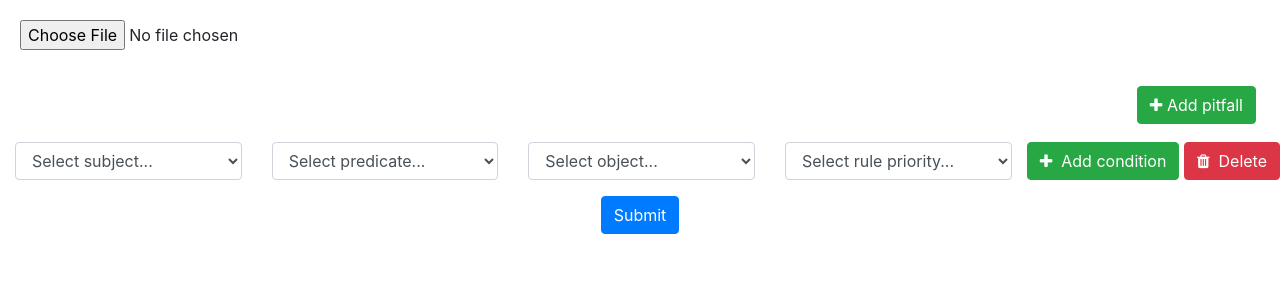
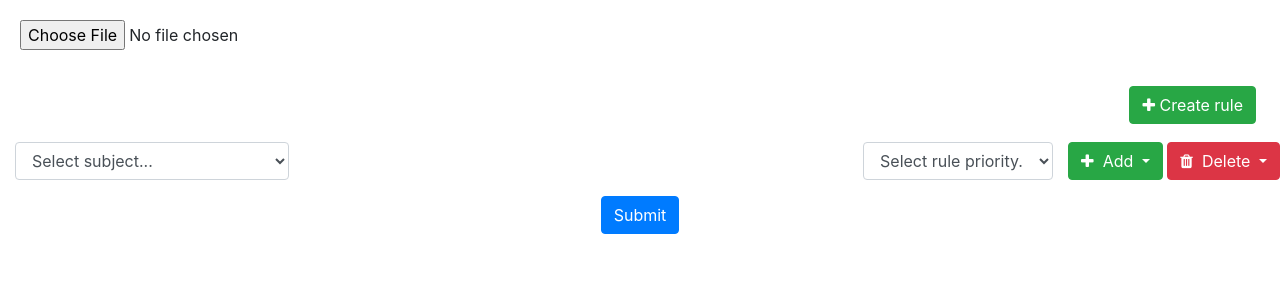
Before and after one commit to Remorax/SynEvaluator, a Flask app: page / in a window 1280 px wide. Shown: the part 56-356 px from the top of the page. Run offline with Flask 2, Linux system fonts and the light colour scheme; some libraries are stand-ins or nearby versions.

Commit message:
Updated add and delete buttons

```diff
--- a/static/js/index.js
+++ b/static/js/index.js
@@ -3,60 +3,106 @@ var subject_values = $.map($('#subject-select-0 option') ,function(option) {
     return "<option>" + option.value + "</option>";
 });
 
-var object_values = $.map($('#object-select-0-0 option') ,function(option) {
-    return "<option>" + option.value + "</option>";
+var extractive_clauses = {
+    "Has Related Element": ["Type", "Domain", "Range", "Subclass", "Is Relation", "Inverse Relation", "Equivalent Property", "Equivalent Class", "Disjoint Class", "Property Chain Axiom"],
+    "Has Descriptive Element": ["License", "Annotation", "Label", "Comment"],
+    "Has Attribute": ["ID", "Language", "Defined Namespace", "Used Namespace"],
+    "Has File Extension": ["Ontology(.owl/.rdf/.xml)", "Other"],
+    "Maps to Element of Type": ["Element", "Class", "Property", "Instance"]
+};
+
+var functional_clauses = {
+    "Has Ontological Property": ["Text Validity", "ID Consistency", "Text Symmetry", "Uniqueness"],
+    "Has Linguistic Property": ["Contains Polysemes", "Contains Conjunctions", "Contains Misc Items"]
+};
+
+var operator_expressions = {
+    "Uses Comparative Operator": ["Equality", "Inequality", "Synonymy", "Dissimilarity", "Inverse"],
+    "Uses Logical Operator": ["And", "Or", "Not"]
+};
+
+var object_values = ["Select predicate..."].concat(Object.keys(extractive_clauses), Object.keys(functional_clauses), Object.keys(operator_expressions));
+var pred_values = ["Select object..."];
+
+object_values = $.map(object_values, function(element) {
+    return "<option>" + element + "</option>";
 });
 
-var pred_values = $.map($('#predicate-select-0-0 option') ,function(option) {
-    return "<option>" + option.value + "</option>";
+pred_values = $.map(pred_values, function(element) {
+    return "<option>" + element + "</option>";
 });
 
 var priority_values = $.map($('#criticality-select-0 option') ,function(option) {
     return "<option>" + option.value + "</option>";
 });
-
 $("#actions-header").width($("#buttons-div-0").width());
 
-$("#pitfalls-div").on("click", ".delete", function(event){
-    var row_id = "row-" + $(this).attr('id').split("-").slice(-1)[0];
-    $("#" + row_id).remove();
-    var max_conditions = -1;
-    var rows = $(".row").slice(1);
-    if (rows == 0)
-        return
-    rows.each(function(row){
-        conditions = $(rows[row]).find("select").length-1;
-        if (conditions > max_conditions)
-            max_conditions = conditions;
+$("#pitfalls-div").on('click', '.exp-type', function(){
+    console.log("here");
+    var row_id = $(this).parent().attr('id').split("-").slice(-1)[0];
+    var condition_id;
+    try {
+        condition_id = $("#criticality-div-" + row_id).parent().prev().find("select").attr('id').split("-").slice(-1)[0];
+    }
+    catch (err) {
+        console.log(err);
+        condition_id = -1;
+    }
+    condition_id++;
+    objs = ["Select object..."];
+    preds = ["Select predicate..."];
+
+    if ($(this).text() == "Extractive Clause")
+        preds = preds.concat(Object.keys(extractive_clauses));
+    else if ($(this).text() == "Functional Clause")
+        preds = preds.concat(Object.keys(functional_clauses));
+    else if ($(this).text() == "Operator Expression")
+        preds = preds.concat(Object.keys(operator_expressions));
+
+    preds = $.map(preds, function(element) {
+    return "<option>" + element + "</option>";
     });
-    var header_conditions = ($("#header").find(".col").length-1);
-    if (header_conditions > max_conditions)
-        $("#header").find(".col").slice(- header_conditions + max_conditions).remove();
-});
 
-$("#pitfalls-div").on("click", ".add-cond", function(event){
-    var row_id = "criticality-div-" + $(this).attr('id').split("-").slice(-1)[0];
-    var condition_id = $("#" + row_id).parent().prev().find("select").attr('id').split("-").slice(-1)[0];
-    condition_id++;
+    objs = $.map(objs, function(element) {
+        return "<option>" + element + "</option>";
+    });
 
     var new_cond = "<div class='col'>\
         <div class='form-group'>\
-            <select class='form-control predicate-select' name='predicate-select-"+pitfall_count+"' id='predicate-select-"+pitfall_count+"-"+condition_id+"'>"
-                + pred_values.join("\n") +
+            <select class='form-control predicate-select' name='predicate-select-"+row_id+"' id='predicate-select-"+row_id+"-"+condition_id+"'>"
+                + preds.join("\n") +
             "</select>\
         </div>\
     </div>\
     <div class='col'>\
-        <div class='form-group' id='object-div-"+pitfall_count+"-"+condition_id+"'>\
-            <select class='form-control object-select' name='object-select-"+pitfall_count+"' id='object-select-"+pitfall_count+"-"+condition_id+"'>"
-                + object_values.join("\n") +
+        <div class='form-group' id='object-div-"+row_id+"-"+condition_id+"'>\
+            <select class='form-control object-select' name='object-select-"+row_id+"' id='object-select-"+row_id+"-"+condition_id+"'>"
+                + objs.join("\n") +
             "</select>\
         </div>\
     </div>";
-    $("#" + row_id).parent().before(new_cond);
-    condition_id++;
+    $("#criticality-div-" + row_id).parent().before(new_cond);
+    console.log($("#object-select-"+row_id+"-"+condition_id).width());
+    console.log($("#predicate-select-"+row_id+"-"+condition_id).width());
+    if (condition_id > 1)
+        $("#subject-select-" + row_id).css("width", '');
+    console.log($("#subject-select-"+row_id).width());
 
+});
 
+$("#pitfalls-div").on("click", ".delete", function(event){
+    var row_id = $(this).parent().attr('id').split("-").slice(-1)[0];
+    if ($(this).text() == "Rule"){
+        $("#row-" + row_id).remove();
+        pitfall_count--;
+    }
+    else if ($(this).text() == "Condition"){
+        prev_elem = $("#criticality-div-" + row_id).parent().prev();
+        if (!prev_elem.find("select").attr('class').split(/\s+/).includes("subject-select")){
+            prev_elem.remove();
+            $("#criticality-div-" + row_id).parent().prev().remove();
+        }
+    }
 });
 
 $("#pitfalls-div").on("change", ".predicate-select", function(event){
@@ -67,26 +113,12 @@ $("#pitfalls-div").on("change", ".predicate-select", function(event){
     var predicate_val = $(predicate_id).val();
     var object_select = "<select class='form-control' name='object-select-"+id.split("-")[0]+"' id='object-select-" + id + "'>";
     var options = [];
-    if (predicate_val == "Has Related Element")
-        options = ["Type", "Domain", "Range", "Subclass", "Is Relation", "Inverse Relation", "Equivalent Property", "Equivalent Class", "Disjoint Class", "Property Chain Axiom"];
-    else if (predicate_val == "Has Descriptive Element")
-        options = ["License", "Annotation", "Label", "Comment"];
-    else if (predicate_val == "Has Attribute")
-        options = ["ID", "Language", "Defined Namespace", "Used Namespace"];
-    else if (predicate_val == "Has File Extension")
-        options = ["Ontology(.owl/.rdf/.xml)", "Other"];
-    else if (predicate_val == "Maps to Element of Type")
-        options = ["Element", "Class", "Property", "Instance"];
-    else if (predicate_val == "Uses Comparative Operator")
-        options = ["Equality", "Inequality", "Synonymy", "Dissimilarity", "Inverse"];
-    else if (predicate_val == "Uses Logical Operator")
-        options = ["And", "Or", "Not"];
-    else if (predicate_val == "Has Ontological Property")
-        options = ["Text Validity", "ID Consistency", "Text Symmetry", "Uniqueness"];
-    else if (predicate_val == "Has Linguistic Property")
-        options = ["Contains Polysemes", "Contains Conjunctions", "Contains Misc Items"];
-    else
-        options = ["Type", "Domain", "Range", "Subclass", "Is Relation", "Inverse Relation", "Equivalent Property", "Equivalent Class", "Disjoint Class", "Property Chain Axiom"];
+    if (predicate_val in extractive_clauses)
+        options = extractive_clauses[predicate_val]
+    else if (predicate_val in functional_clauses)
+        options = functional_clauses[predicate_val]
+    else if (predicate_val in operator_expressions)
+        options = operator_expressions[predicate_val]
     for (index in options)
         object_select += "<option>" + options[index] + "</option>";
     object_select += "</select>";
@@ -99,51 +131,38 @@ $( "#add-pitfall" ).click(function() {
     $("#pitfalls-div").append("<div class='row' id='row-" + pitfall_count + "'>\
             <div class='col'>\
                 <div class='form-group'>\
-                    <select class='form-control subject-select' name='subject-select-"+pitfall_count+"' id='subject-select-" + pitfall_count + "'>"
+                    <select class='form-control subject-select' style='width: 274.078px' name='subject-select-"+pitfall_count+"' id='subject-select-" + pitfall_count + "'>"
                         + subject_values.join("\n") +
                     "</select>\
                 </div>\
             </div>\
-            <div class='col'>\
-                <div class='form-group'>\
-                    <select class='form-control predicate-select' name='predicate-select-"+pitfall_count+"' id='predicate-select-" + pitfall_count + "-0'>"
-                        + pred_values.join("\n") +
-                    "</select>\
-                </div>\
-            </div>\
-            <div class='col'>\
-                <div class='form-group' id='object-div-" + pitfall_count + "-0'>\
-                    <select class='form-control object-select' name='object-select-"+pitfall_count+"' id='object-select-" + pitfall_count + "-0'>"
-                        + object_values.join("\n") +
-                    "</select>\
-                </div>\
-            </div>\
-            <div class='col'>\
+            <div class='col' style='max-width: 220px'>\
                 <div class='form-group' id='criticality-div-" + pitfall_count + "'>\
-                    <select class='form-control criticality-select' name='criticality-select-"+pitfall_count+"' id='criticality-select-" + pitfall_count + "-0'>"
+                    <select class='form-control criticality-select'  style='width: 190px' name='criticality-select-"+pitfall_count+"' id='criticality-select-" + pitfall_count + "-0'>"
                         + priority_values.join("\n") +
                     "</select>\
                 </div>\
             </div>\
             <div class='buttons-div' id='buttons-div-" + pitfall_count + "'>\
-                <button type='button' class='add-cond btn btn-success' id='add-cond-" + pitfall_count + "'>\
-                    <i class='fa fa-plus'></i>&nbsp; Add condition\
-                </button>\
-                <button type='button' class='delete btn btn-danger' id='delete-" + pitfall_count + "'>\
-                    <i class='fa fa-trash'></i>&nbsp; Delete\
-                </button>\
+                <div class='dropdown' style='display: inline'>\
+                    <button class='btn btn-success dropdown-toggle' type='button' data-toggle='dropdown' id='add-cond-" + pitfall_count + "' aria-haspopup='true' aria-expanded='false'>\
+                        <i class='fa fa-plus'></i>&nbsp; Add <span class='caret'></span>\
+                    </button>\
+                    <ul class='dropdown-menu' aria-labelledby='add-cond-" + pitfall_count + "'>\
+                        <li id='add-eclause-" + pitfall_count + "'><a class='dropdown-item exp-type' href='#'>Extractive Clause</a></li>\
+                        <li id='add-fclause-" + pitfall_count + "'><a class='dropdown-item exp-type' href='#'>Functional Clause</a></li>\
+                        <li id='add-operator-" + pitfall_count + "'><a class='dropdown-item exp-type' href='#'>Operator Expression</a></li>\
+                    </ul>\
+                </div>\
+                <div class='dropdown' style='display: inline'>\
+                    <button class='btn btn-danger dropdown-toggle' type='button' data-toggle='dropdown' id='delete-" + pitfall_count + "' aria-haspopup='true' aria-expanded='false'>\
+                        <i class='fa fa-trash'></i>&nbsp; Delete <span class='caret'></span>\
+                    </button>\
+                    <ul class='dropdown-menu' aria-labelledby='delete-" + pitfall_count + "'>\
+                        <li id='delete-cond-" + pitfall_count + "'><a class='dropdown-item delete' href='#'>Condition</a></li>\
+                        <li id='delete-rule-" + pitfall_count + "'><a class='dropdown-item delete' href='#'>Rule</a></li>\
+                    </ul>\
+                </div>\
             </div>\
         </div>");
 });
-
-// Insert inside buttons-div
-// <div class='dropdown' style='display: inline'>\
-//                     <button class='btn btn-success dropdown-toggle' type='button' data-toggle='dropdown' id='add-cond-" + pitfall_count + "' aria-haspopup='true' aria-expanded='false'>\
-//                         <i class='fa fa-plus'></i>&nbsp; Add condition <span class='caret'></span>\
-//                     </button>\
-//                     <ul class='dropdown-menu' aria-labelledby='add-cond-" + pitfall_count + "'>\
-//                         <li id='add-eclause-" + pitfall_count + "'><a class='dropdown-item' href='#'>Extractive Clause</a></li>\
-//                         <li id='add-fclause-" + pitfall_count + "'><a class='dropdown-item' href='#'>Functional Clause</a></li>\
-//                         <li id='add-operator-" + pitfall_count + "'><a class='dropdown-item' href='#'>Operator Expression</a></li>\
-//                     </ul>\
-//                 </div>\
--- a/templates/index.html
+++ b/templates/index.html
@@ -49,7 +49,7 @@
 
         <div class="float-right my-3 mx-4">
             <button type="button" class="btn btn-success" id="add-pitfall">
-                <i class="fa fa-plus" aria-hidden="true"></i> Add pitfall
+                <i class="fa fa-plus" aria-hidden="true"></i> Create rule
             </button>
         </div>
         <br><br><br>
@@ -57,7 +57,7 @@
             <div class="row" id="row-0">
                 <div class="col">
                     <div class="form-group">
-                        <select class="form-control subject-select" name="subject-select-0" id="subject-select-0">
+                        <select class="form-control subject-select" name="subject-select-0" id="subject-select-0"  style='width: 274.078px' >
                             <option selected>Select subject...</option>
                             <option>Ontology Header</option>
                             <option>Ontology Metadata</option>
@@ -74,7 +74,7 @@
                         </select>
                     </div>
                 </div>
-                <div class="col">
+<!--                 <div class="col">
                     <div class="form-group">
                         <select class="form-control predicate-select" name="predicate-select-0" id="predicate-select-0-0">
                             <option selected>Select predicate...</option>
@@ -106,10 +106,10 @@
                             <option>Property Chain Axiom</option>
                         </select>
                     </div>
-                </div>
-                <div class="col">
+                </div> -->
+                <div class="col" style="max-width: 220px">
                     <div class="form-group" id="criticality-div-0">
-                        <select class="form-control criticality-select" name="criticality-select-0" id="criticality-select-0">
+                        <select class="form-control criticality-select" name="criticality-select-0" id="criticality-select-0" style="width: 190px">
                             <option selected>Select rule priority...</option>
                             <option>Critical</option>
                             <option>Intermediate</option>
@@ -118,22 +118,30 @@
                     </div>
                 </div>
                 <div class="buttons-div" id="buttons-div-0">
-<!--                     <div class="dropdown" style="display: inline">
+                    <div class="dropdown" style="display: inline">
                         <button class="btn btn-success dropdown-toggle" type="button" data-toggle="dropdown" id="add-cond-0" aria-haspopup="true" aria-expanded="false">
-                            <i class="fa fa-plus"></i>&nbsp; Add condition <span class="caret"></span>
+                            <i class="fa fa-plus"></i>&nbsp; Add <span class="caret"></span>
                         </button>
                         <ul class="dropdown-menu" aria-labelledby="add-cond-0">
-                            <li id="add-eclause-0"><a class="dropdown-item" href="#">Extractive Clause</a></li>
-                            <li id="add-fclause-0"><a class="dropdown-item" href="#">Functional Clause</a></li>
-                            <li id="add-operator-0"><a class="dropdown-item" href="#">Operator Expression</a></li>
+                            <li id="add-eclause-0"><a class="dropdown-item exp-type" href="#">Extractive Clause</a></li>
+                            <li id="add-fclause-0"><a class="dropdown-item exp-type" href="#">Functional Clause</a></li>
+                            <li id="add-operator-0"><a class="dropdown-item exp-type" href="#">Operator Expression</a></li>
+
                         </ul>
-                    </div> -->
-                    <button class="btn btn-success add-cond" type="button" id="add-cond-0" >
-                        <i class="fa fa-plus"></i>&nbsp; Add condition
-                    </button>
-                    <button type="button" class="delete btn btn-danger" id="delete-0">
+                    </div>
+                    <div class="dropdown" style="display: inline">
+                        <button class="btn btn-danger dropdown-toggle" type="button" data-toggle="dropdown" id="delete-0" aria-haspopup="true" aria-expanded="false">
+                            <i class="fa fa-trash"></i>&nbsp; Delete <span class="caret"></span>
+                        </button>
+                        <ul class="dropdown-menu" aria-labelledby="delete-0">
+                            <li id="delete-cond-0"><a class="dropdown-item delete" href="#">Condition</a></li>
+                            <li id="delete-rule-0"><a class="dropdown-item delete" href="#">Rule</a></li>
+
+                        </ul>
+                    </div>
+<!--                     <button type="button" class="delete btn btn-danger" id="delete-0">
                         <i class="fa fa-trash"></i>&nbsp; Delete
-                    </button>
+                    </button> -->
                 </div>
             </div>
         </div>
```
